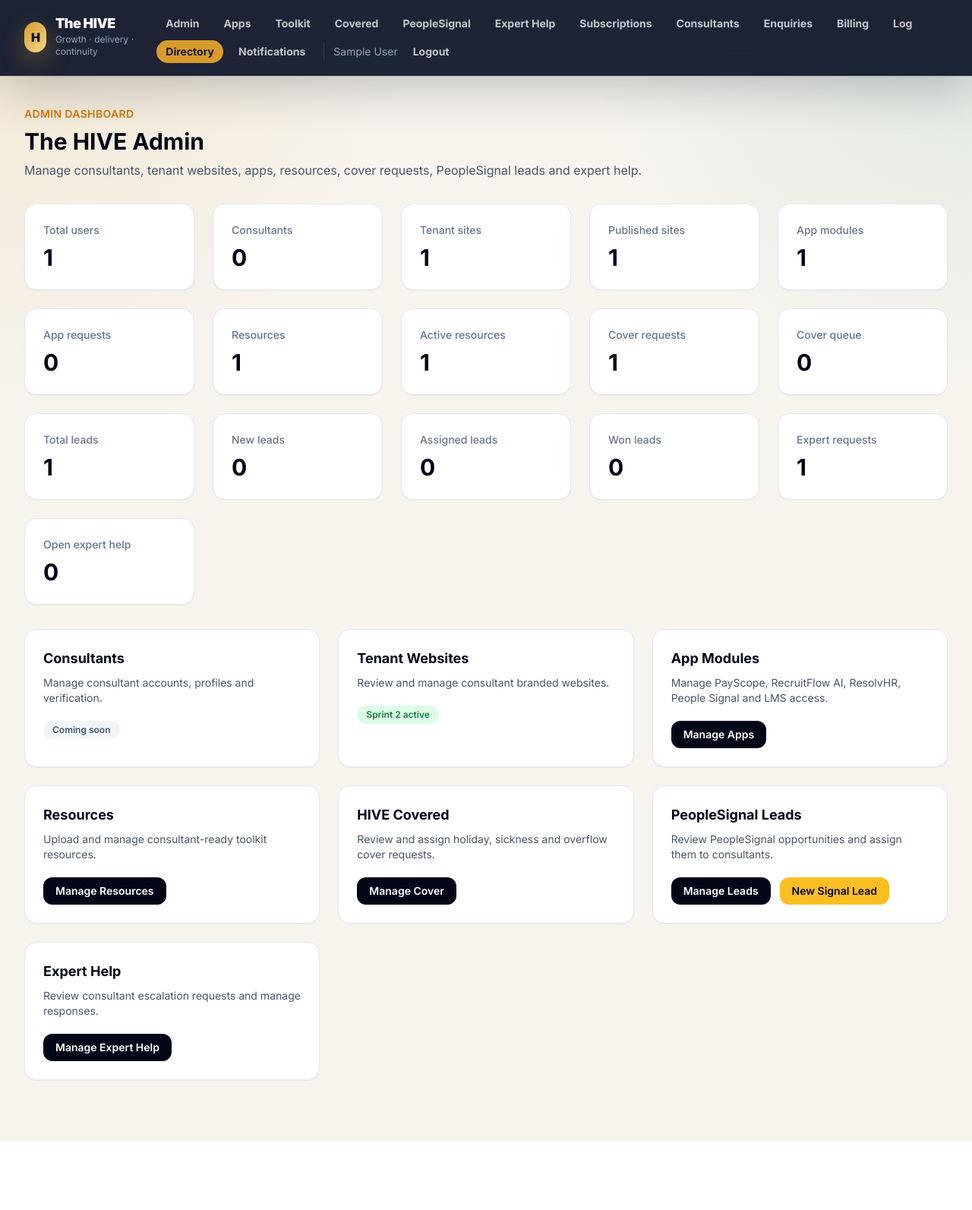
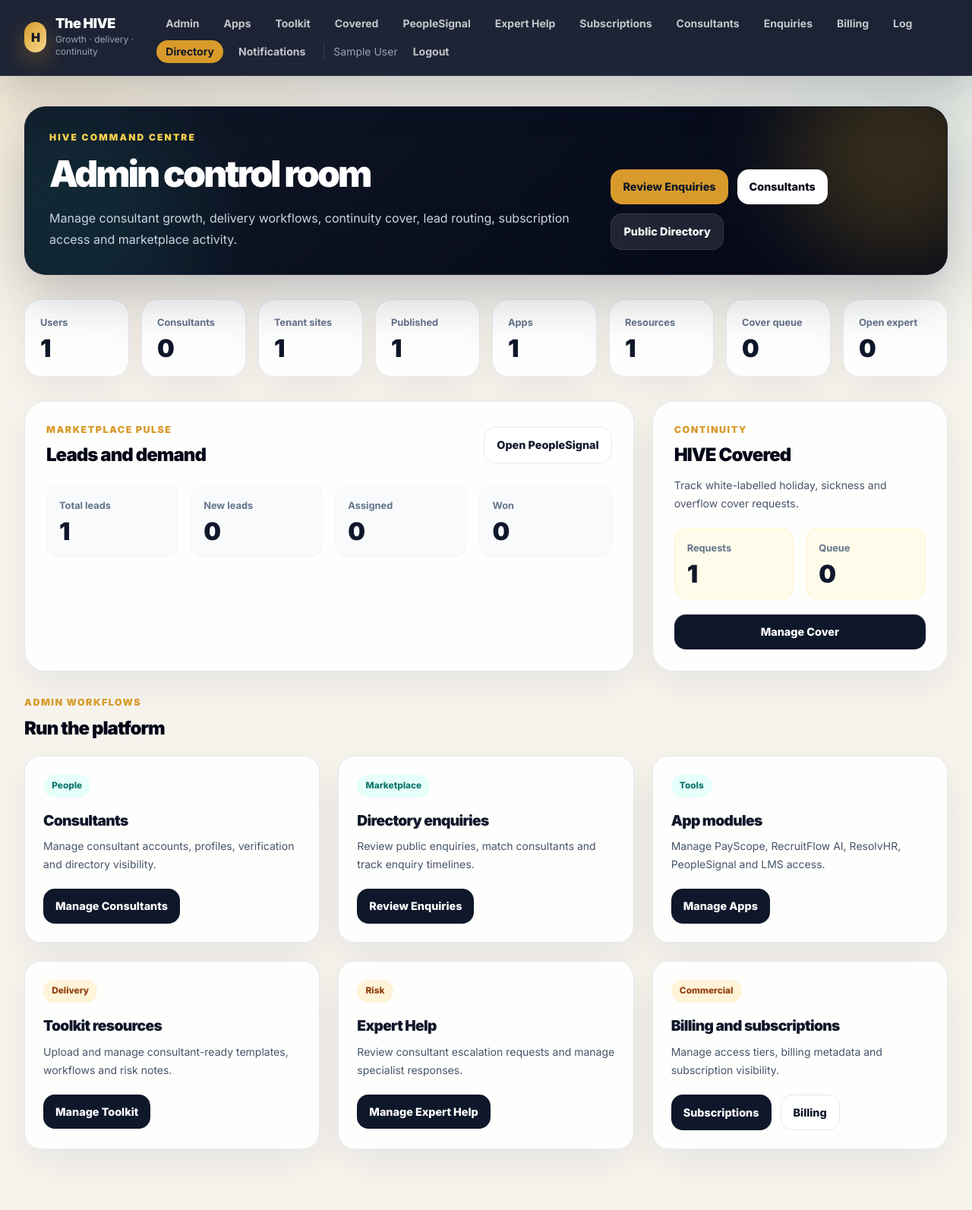
Before and after one commit to Dolman17/hive, a Flask app: page /admin in a window 1280 px wide. Shown: the whole page at 76% size. Before the commit the page ends 1502 px from the top, so only its background shows below. Run offline with Flask 3, Linux system fonts and the light colour scheme; a user stored in the database is signed in; tables that the repository leaves empty hold one stand-in row (values such as "Sample post"); some libraries are stand-ins or nearby versions.

Commit message:
Polish admin dashboard UI

```diff
--- a/templates/admin/dashboard.html
+++ b/templates/admin/dashboard.html
@@ -1,197 +1,123 @@
 {% extends "base.html" %}
+
+{% block title %}Admin Dashboard · The HIVE{% endblock %}
 
 {% block content %}
 
-<div class="mb-8">
-    <p class="text-sm font-semibold text-amber-600 uppercase tracking-wide">
-        Admin Dashboard
-    </p>
+<section class="mb-8 hive-card--dark rounded-[1.75rem] p-8 overflow-hidden relative">
+    <div class="absolute -right-20 -top-20 w-72 h-72 rounded-full bg-amber-400/20 blur-3xl"></div>
+    <div class="absolute -left-24 -bottom-24 w-80 h-80 rounded-full bg-teal-400/10 blur-3xl"></div>
 
-    <h1 class="text-3xl font-bold text-slate-950 mt-2">
-        The HIVE Admin
-    </h1>
-
-    <p class="text-slate-600 mt-2">
-        Manage consultants, tenant websites, apps, resources, cover requests, PeopleSignal leads and expert help.
+    <div class="relative flex flex-col xl:flex-row xl:items-end xl:justify-between gap-8">
+        <div>
+            <p class="text-amber-300 text-xs font-black uppercase tracking-[0.18em]">HIVE command centre</p>
+            <h1 class="mt-4 text-4xl md:text-5xl font-black tracking-[-0.06em] leading-none text-white">Admin control room</h1>
+            <p class="mt-5 text-slate-300 max-w-3xl leading-7">
+                Manage consultant growth, delivery workflows, continuity cover, lead routing, subscription access and marketplace activity.
             </p>
         </div>
 
-<div class="grid grid-cols-1 md:grid-cols-2 xl:grid-cols-5 gap-6 mb-8">
+        <div class="flex flex-wrap gap-3">
+            <a href="{{ url_for('directory_enquiries.admin_directory_enquiries') }}" class="hive-button hive-button-gold">Review Enquiries</a>
+            <a href="{{ url_for('consultant_profiles.admin_consultants') }}" class="hive-button bg-white text-slate-950 hover:bg-slate-100">Consultants</a>
+            <a href="{{ url_for('public_directory.directory_index') }}" class="hive-button bg-white/10 text-white border border-white/10 hover:bg-white/15">Public Directory</a>
+        </div>
+    </div>
+</section>
 
-    <div class="bg-white rounded-2xl border border-slate-200 p-6 shadow-sm">
-        <p class="text-sm font-medium text-slate-500">Total users</p>
-        <p class="text-3xl font-bold text-slate-950 mt-2">{{ total_users }}</p>
+<section class="grid grid-cols-2 md:grid-cols-4 xl:grid-cols-8 gap-4 mb-8">
+    <div class="hive-stat-card"><p class="hive-stat-label">Users</p><p class="hive-stat-value">{{ total_users }}</p></div>
+    <div class="hive-stat-card"><p class="hive-stat-label">Consultants</p><p class="hive-stat-value">{{ total_consultants }}</p></div>
+    <div class="hive-stat-card"><p class="hive-stat-label">Tenant sites</p><p class="hive-stat-value">{{ total_tenant_sites }}</p></div>
+    <div class="hive-stat-card"><p class="hive-stat-label">Published</p><p class="hive-stat-value">{{ published_tenant_sites }}</p></div>
+    <div class="hive-stat-card"><p class="hive-stat-label">Apps</p><p class="hive-stat-value">{{ total_app_modules }}</p></div>
+    <div class="hive-stat-card"><p class="hive-stat-label">Resources</p><p class="hive-stat-value">{{ active_resources }}</p></div>
+    <div class="hive-stat-card"><p class="hive-stat-label">Cover queue</p><p class="hive-stat-value">{{ submitted_cover_requests }}</p></div>
+    <div class="hive-stat-card"><p class="hive-stat-label">Open expert</p><p class="hive-stat-value">{{ open_expert_requests }}</p></div>
+</section>
+
+<section class="grid grid-cols-1 xl:grid-cols-3 gap-6 mb-8">
+    <div class="xl:col-span-2 hive-card rounded-[1.75rem] p-6 md:p-7">
+        <div class="flex flex-col md:flex-row md:items-center md:justify-between gap-5 mb-6">
+            <div>
+                <p class="hive-page-kicker">Marketplace pulse</p>
+                <h2 class="mt-2 text-2xl font-black tracking-[-0.04em] text-slate-950">Leads and demand</h2>
+            </div>
+            <a href="{{ url_for('admin_leads') }}" class="hive-button hive-button-secondary">Open PeopleSignal</a>
         </div>
 
-    <div class="bg-white rounded-2xl border border-slate-200 p-6 shadow-sm">
-        <p class="text-sm font-medium text-slate-500">Consultants</p>
-        <p class="text-3xl font-bold text-slate-950 mt-2">{{ total_consultants }}</p>
+        <div class="grid grid-cols-2 md:grid-cols-4 gap-4">
+            <div class="rounded-2xl bg-slate-50 border border-slate-100 p-4"><p class="hive-stat-label">Total leads</p><p class="hive-stat-value">{{ total_leads }}</p></div>
+            <div class="rounded-2xl bg-slate-50 border border-slate-100 p-4"><p class="hive-stat-label">New leads</p><p class="hive-stat-value">{{ new_leads }}</p></div>
+            <div class="rounded-2xl bg-slate-50 border border-slate-100 p-4"><p class="hive-stat-label">Assigned</p><p class="hive-stat-value">{{ assigned_leads }}</p></div>
+            <div class="rounded-2xl bg-slate-50 border border-slate-100 p-4"><p class="hive-stat-label">Won</p><p class="hive-stat-value">{{ won_leads }}</p></div>
+        </div>
     </div>
 
-    <div class="bg-white rounded-2xl border border-slate-200 p-6 shadow-sm">
-        <p class="text-sm font-medium text-slate-500">Tenant sites</p>
-        <p class="text-3xl font-bold text-slate-950 mt-2">{{ total_tenant_sites }}</p>
+    <div class="hive-card rounded-[1.75rem] p-6 md:p-7">
+        <p class="hive-page-kicker">Continuity</p>
+        <h2 class="mt-2 text-2xl font-black tracking-[-0.04em] text-slate-950">HIVE Covered</h2>
+        <p class="mt-3 text-sm text-slate-600 leading-6">Track white-labelled holiday, sickness and overflow cover requests.</p>
+        <div class="mt-5 grid grid-cols-2 gap-4">
+            <div class="rounded-2xl bg-amber-50 border border-amber-100 p-4"><p class="hive-stat-label">Requests</p><p class="hive-stat-value">{{ total_cover_requests }}</p></div>
+            <div class="rounded-2xl bg-amber-50 border border-amber-100 p-4"><p class="hive-stat-label">Queue</p><p class="hive-stat-value">{{ submitted_cover_requests }}</p></div>
         </div>
+        <a href="{{ url_for('admin_cover') }}" class="mt-5 hive-button hive-button-primary w-full">Manage Cover</a>
+    </div>
+</section>
 
-    <div class="bg-white rounded-2xl border border-slate-200 p-6 shadow-sm">
-        <p class="text-sm font-medium text-slate-500">Published sites</p>
-        <p class="text-3xl font-bold text-slate-950 mt-2">{{ published_tenant_sites }}</p>
-    </div>
-
-    <div class="bg-white rounded-2xl border border-slate-200 p-6 shadow-sm">
-        <p class="text-sm font-medium text-slate-500">App modules</p>
-        <p class="text-3xl font-bold text-slate-950 mt-2">{{ total_app_modules }}</p>
-    </div>
-
-    <div class="bg-white rounded-2xl border border-slate-200 p-6 shadow-sm">
-        <p class="text-sm font-medium text-slate-500">App requests</p>
-        <p class="text-3xl font-bold text-slate-950 mt-2">{{ requested_app_access }}</p>
-    </div>
-
-    <div class="bg-white rounded-2xl border border-slate-200 p-6 shadow-sm">
-        <p class="text-sm font-medium text-slate-500">Resources</p>
-        <p class="text-3xl font-bold text-slate-950 mt-2">{{ total_resources }}</p>
-    </div>
-
-    <div class="bg-white rounded-2xl border border-slate-200 p-6 shadow-sm">
-        <p class="text-sm font-medium text-slate-500">Active resources</p>
-        <p class="text-3xl font-bold text-slate-950 mt-2">{{ active_resources }}</p>
-    </div>
-
-    <div class="bg-white rounded-2xl border border-slate-200 p-6 shadow-sm">
-        <p class="text-sm font-medium text-slate-500">Cover requests</p>
-        <p class="text-3xl font-bold text-slate-950 mt-2">{{ total_cover_requests }}</p>
-    </div>
-
-    <div class="bg-white rounded-2xl border border-slate-200 p-6 shadow-sm">
-        <p class="text-sm font-medium text-slate-500">Cover queue</p>
-        <p class="text-3xl font-bold text-slate-950 mt-2">{{ submitted_cover_requests }}</p>
-    </div>
-
-    <div class="bg-white rounded-2xl border border-slate-200 p-6 shadow-sm">
-        <p class="text-sm font-medium text-slate-500">Total leads</p>
-        <p class="text-3xl font-bold text-slate-950 mt-2">{{ total_leads }}</p>
-    </div>
-
-    <div class="bg-white rounded-2xl border border-slate-200 p-6 shadow-sm">
-        <p class="text-sm font-medium text-slate-500">New leads</p>
-        <p class="text-3xl font-bold text-slate-950 mt-2">{{ new_leads }}</p>
-    </div>
-
-    <div class="bg-white rounded-2xl border border-slate-200 p-6 shadow-sm">
-        <p class="text-sm font-medium text-slate-500">Assigned leads</p>
-        <p class="text-3xl font-bold text-slate-950 mt-2">{{ assigned_leads }}</p>
-    </div>
-
-    <div class="bg-white rounded-2xl border border-slate-200 p-6 shadow-sm">
-        <p class="text-sm font-medium text-slate-500">Won leads</p>
-        <p class="text-3xl font-bold text-slate-950 mt-2">{{ won_leads }}</p>
-    </div>
-
-    <div class="bg-white rounded-2xl border border-slate-200 p-6 shadow-sm">
-        <p class="text-sm font-medium text-slate-500">Expert requests</p>
-        <p class="text-3xl font-bold text-slate-950 mt-2">{{ total_expert_requests }}</p>
-    </div>
-
-    <div class="bg-white rounded-2xl border border-slate-200 p-6 shadow-sm">
-        <p class="text-sm font-medium text-slate-500">Open expert help</p>
-        <p class="text-3xl font-bold text-slate-950 mt-2">{{ open_expert_requests }}</p>
-    </div>
-
+<section>
+    <div class="mb-5">
+        <p class="hive-page-kicker">Admin workflows</p>
+        <h2 class="mt-2 text-2xl font-black tracking-[-0.04em] text-slate-950">Run the platform</h2>
     </div>
 
     <div class="grid grid-cols-1 md:grid-cols-2 xl:grid-cols-3 gap-6">
-
-    <div class="bg-white rounded-2xl border border-slate-200 p-6 shadow-sm">
-        <h2 class="text-lg font-bold text-slate-950">Consultants</h2>
-        <p class="text-sm text-slate-600 mt-2">
-            Manage consultant accounts, profiles and verification.
-        </p>
-        <span class="mt-5 inline-flex rounded-full bg-slate-100 px-3 py-1 text-xs font-semibold text-slate-600">
-            Coming soon
-        </span>
+        <div class="hive-card p-6">
+            <span class="hive-pill hive-pill-teal">People</span>
+            <h3 class="mt-4 hive-section-heading">Consultants</h3>
+            <p class="mt-2 text-sm text-slate-600 leading-6">Manage consultant accounts, profiles, verification and directory visibility.</p>
+            <a href="{{ url_for('consultant_profiles.admin_consultants') }}" class="mt-5 hive-button hive-button-primary">Manage Consultants</a>
         </div>
 
-    <div class="bg-white rounded-2xl border border-slate-200 p-6 shadow-sm">
-        <h2 class="text-lg font-bold text-slate-950">Tenant Websites</h2>
-        <p class="text-sm text-slate-600 mt-2">
-            Review and manage consultant branded websites.
-        </p>
-        <span class="mt-5 inline-flex rounded-full bg-green-100 px-3 py-1 text-xs font-semibold text-green-700">
-            Sprint 2 active
-        </span>
+        <div class="hive-card p-6">
+            <span class="hive-pill hive-pill-teal">Marketplace</span>
+            <h3 class="mt-4 hive-section-heading">Directory enquiries</h3>
+            <p class="mt-2 text-sm text-slate-600 leading-6">Review public enquiries, match consultants and track enquiry timelines.</p>
+            <a href="{{ url_for('directory_enquiries.admin_directory_enquiries') }}" class="mt-5 hive-button hive-button-primary">Review Enquiries</a>
         </div>
 
-    <div class="bg-white rounded-2xl border border-slate-200 p-6 shadow-sm">
-        <h2 class="text-lg font-bold text-slate-950">App Modules</h2>
-        <p class="text-sm text-slate-600 mt-2">
-            Manage PayScope, RecruitFlow AI, ResolvHR, People Signal and LMS access.
-        </p>
-        <div class="mt-5">
-            <a href="{{ url_for('admin_apps') }}"
-               class="inline-flex rounded-xl bg-slate-950 text-white px-4 py-2 text-sm font-semibold hover:bg-slate-800">
-                Manage Apps
-            </a>
+        <div class="hive-card p-6">
+            <span class="hive-pill hive-pill-teal">Tools</span>
+            <h3 class="mt-4 hive-section-heading">App modules</h3>
+            <p class="mt-2 text-sm text-slate-600 leading-6">Manage PayScope, RecruitFlow AI, ResolvHR, PeopleSignal and LMS access.</p>
+            <a href="{{ url_for('admin_apps') }}" class="mt-5 hive-button hive-button-primary">Manage Apps</a>
+        </div>
+
+        <div class="hive-card p-6">
+            <span class="hive-pill hive-pill-gold">Delivery</span>
+            <h3 class="mt-4 hive-section-heading">Toolkit resources</h3>
+            <p class="mt-2 text-sm text-slate-600 leading-6">Upload and manage consultant-ready templates, workflows and risk notes.</p>
+            <a href="{{ url_for('admin_resources') }}" class="mt-5 hive-button hive-button-primary">Manage Toolkit</a>
+        </div>
+
+        <div class="hive-card p-6">
+            <span class="hive-pill hive-pill-gold">Risk</span>
+            <h3 class="mt-4 hive-section-heading">Expert Help</h3>
+            <p class="mt-2 text-sm text-slate-600 leading-6">Review consultant escalation requests and manage specialist responses.</p>
+            <a href="{{ url_for('admin_expert_requests') }}" class="mt-5 hive-button hive-button-primary">Manage Expert Help</a>
+        </div>
+
+        <div class="hive-card p-6">
+            <span class="hive-pill hive-pill-gold">Commercial</span>
+            <h3 class="mt-4 hive-section-heading">Billing and subscriptions</h3>
+            <p class="mt-2 text-sm text-slate-600 leading-6">Manage access tiers, billing metadata and subscription visibility.</p>
+            <div class="mt-5 flex flex-wrap gap-3">
+                <a href="{{ url_for('admin_subscriptions') }}" class="hive-button hive-button-primary">Subscriptions</a>
+                <a href="{{ url_for('billing.admin_billing') }}" class="hive-button hive-button-secondary">Billing</a>
             </div>
         </div>
-
-    <div class="bg-white rounded-2xl border border-slate-200 p-6 shadow-sm">
-        <h2 class="text-lg font-bold text-slate-950">Resources</h2>
-        <p class="text-sm text-slate-600 mt-2">
-            Upload and manage consultant-ready toolkit resources.
-        </p>
-        <div class="mt-5">
-            <a href="{{ url_for('admin_resources') }}"
-               class="inline-flex rounded-xl bg-slate-950 text-white px-4 py-2 text-sm font-semibold hover:bg-slate-800">
-                Manage Resources
-            </a>
     </div>
-    </div>
-
-    <div class="bg-white rounded-2xl border border-slate-200 p-6 shadow-sm">
-        <h2 class="text-lg font-bold text-slate-950">HIVE Covered</h2>
-        <p class="text-sm text-slate-600 mt-2">
-            Review and assign holiday, sickness and overflow cover requests.
-        </p>
-        <div class="mt-5">
-            <a href="{{ url_for('admin_cover') }}"
-               class="inline-flex rounded-xl bg-slate-950 text-white px-4 py-2 text-sm font-semibold hover:bg-slate-800">
-                Manage Cover
-            </a>
-        </div>
-    </div>
-
-    <div class="bg-white rounded-2xl border border-slate-200 p-6 shadow-sm">
-        <h2 class="text-lg font-bold text-slate-950">PeopleSignal Leads</h2>
-        <p class="text-sm text-slate-600 mt-2">
-            Review PeopleSignal opportunities and assign them to consultants.
-        </p>
-        <div class="mt-5 flex flex-wrap gap-3">
-            <a href="{{ url_for('admin_leads') }}"
-               class="inline-flex rounded-xl bg-slate-950 text-white px-4 py-2 text-sm font-semibold hover:bg-slate-800">
-                Manage Leads
-            </a>
-
-            <a href="{{ url_for('people_signal_lead_new') }}"
-               class="inline-flex rounded-xl bg-amber-400 text-slate-950 px-4 py-2 text-sm font-semibold hover:bg-amber-300">
-                New Signal Lead
-            </a>
-        </div>
-    </div>
-
-    <div class="bg-white rounded-2xl border border-slate-200 p-6 shadow-sm">
-        <h2 class="text-lg font-bold text-slate-950">Expert Help</h2>
-        <p class="text-sm text-slate-600 mt-2">
-            Review consultant escalation requests and manage responses.
-        </p>
-        <div class="mt-5">
-            <a href="{{ url_for('admin_expert_requests') }}"
-               class="inline-flex rounded-xl bg-slate-950 text-white px-4 py-2 text-sm font-semibold hover:bg-slate-800">
-                Manage Expert Help
-            </a>
-        </div>
-    </div>
-
-</div>
+</section>
 
 {% endblock %}
```
Lines whose indentation alone changed are shown as unchanged.
